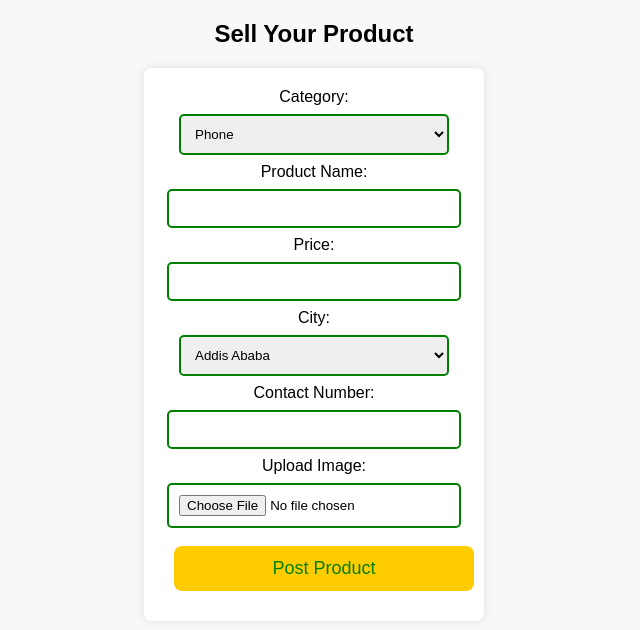
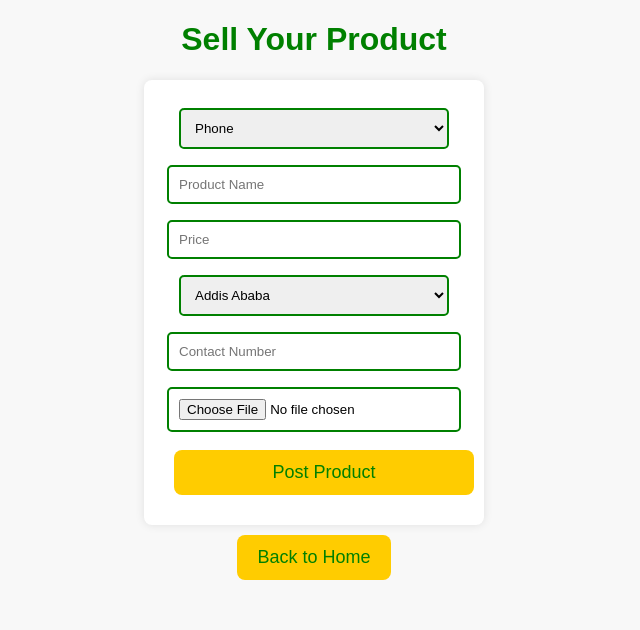
Before and after one commit to biruk1993/Market, a plain HTML site: page sell.html in a window 1280 px wide. Shown: the whole page, without its empty margins (326-966 px from the left). Drawn offline with Linux system fonts and the light colour scheme.

Commit message:
Update sell.html

```diff
--- a/sell.html
+++ b/sell.html
@@ -7,22 +7,15 @@
     <link rel="stylesheet" href="styles.css">
 </head>
 <body>
-    <h2>Sell Your Product</h2>
+    <h1>Sell Your Product</h1>
     <form id="sellForm">
-        <label>Category:</label>
         <select id="category">
-            <option value="Phone">Phone</option>
-            <option value="Clothes">Clothes</option>
-            <option value="Car">Car</option>
+            <option value="phone">Phone</option>
+            <option value="clothing">Clothing</option>
+            <option value="car">Car</option>
         </select>
-
-        <label>Product Name:</label>
-        <input type="text" id="productName" required>
-
-        <label>Price:</label>
-        <input type="number" id="price" required>
-
-        <label>City:</label>
+        <input type="text" id="productName" placeholder="Product Name" required>
+        <input type="number" id="price" placeholder="Price" required>
         <select id="city">
             <option value="Addis Ababa">Addis Ababa</option>
             <option value="Adama">Adama</option>
@@ -31,17 +24,13 @@
             <option value="Bahir Dar">Bahir Dar</option>
             <option value="Dire Dawa">Dire Dawa</option>
         </select>
-
-        <label>Contact Number:</label>
-        <input type="text" id="contact" required>
-
-        <label>Upload Image:</label>
+        <input type="text" id="contact" placeholder="Contact Number" required>
         <input type="file" id="image" required>
-
         <button type="submit">Post Product</button>
     </form>
+    <button onclick="window.location.href='index.html'">Back to Home</button>
 
-    <script src="firebase-config.js"></script>
+    <script src="firebase.js"></script>
     <script src="sell.js"></script>
 </body>
 </html>
```
